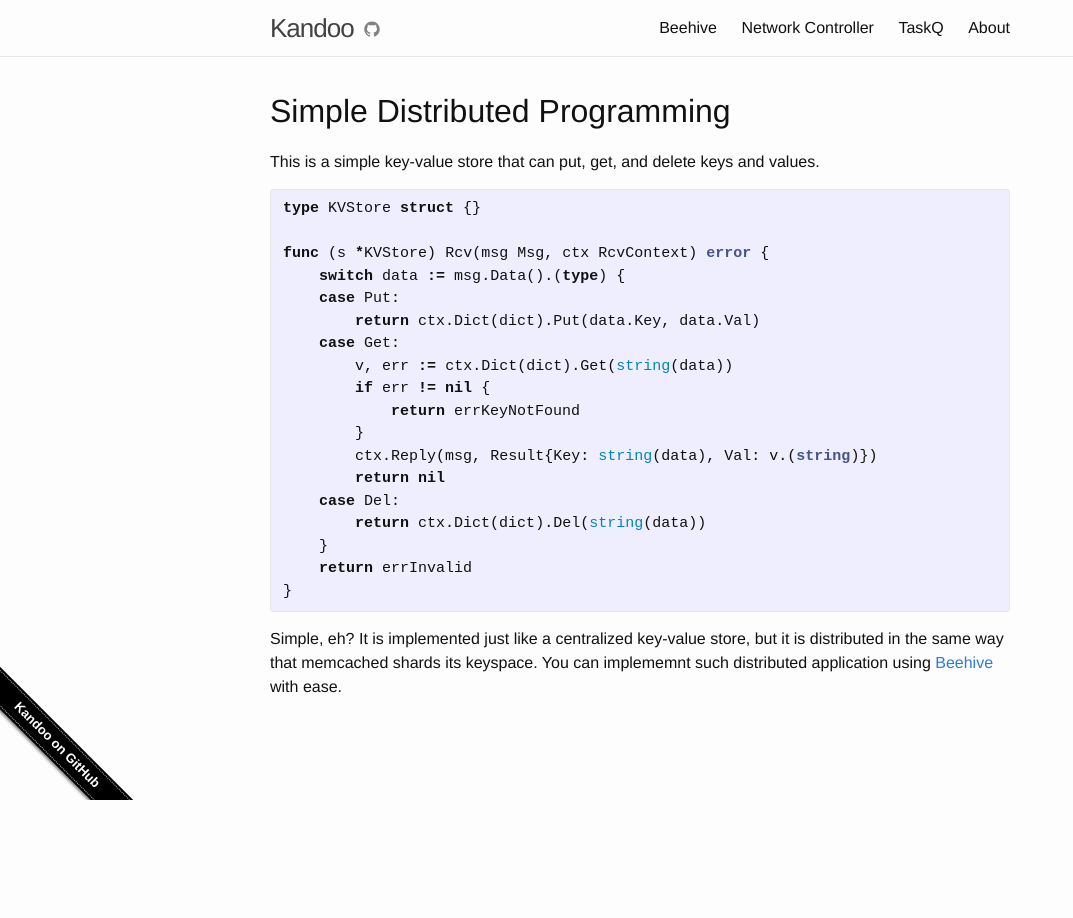
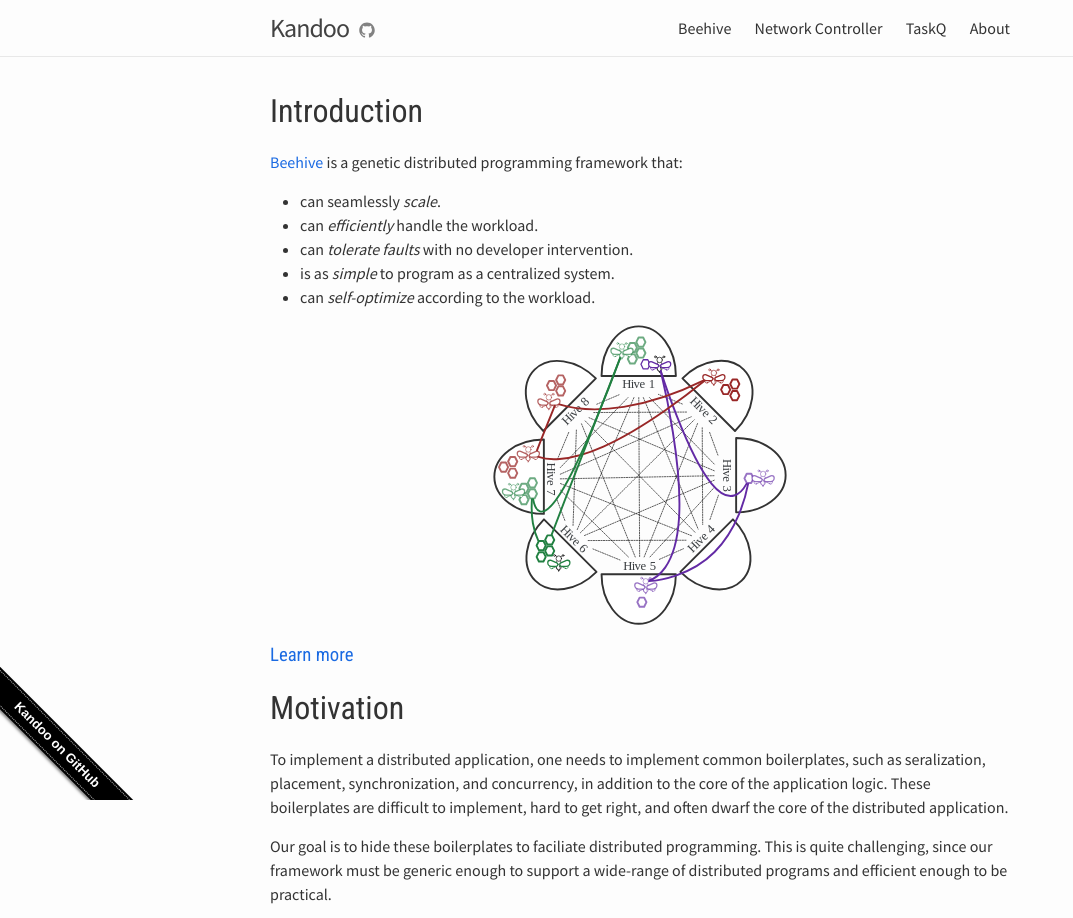
Before and after one commit to kandoo/kandoo.github.io, a plain HTML site: page index.html in a window 1280 px wide. Shown: the top 918 px of the page, without its empty margins (0-1073 px from the left). Before the commit the page ends 800 px from the top, so only its background shows below. Drawn offline with Linux system fonts and the light colour scheme.

Commit message:
Add text to the homepage

```diff
--- a/css/main.css
+++ b/css/main.css
@@ -11,11 +11,11 @@ dl, dd, ol, ul, figure {
  * Basic styling
  */
 body {
-  font-family: Helvetica, Arial, sans-serif;
+  font-family: "Source Sans Pro", Helvetica, Arial, sans-serif;
   font-size: 16px;
   line-height: 1.5;
-  font-weight: 300;
-  color: #111;
+  font-weight: 400;
+  color: #333;
   background-color: #fdfdfd;
   -webkit-text-size-adjust: 100%; }
 
@@ -58,18 +58,19 @@ li > ol {
  * Headings
  */
 h1, h2, h3, h4, h5, h6 {
-  font-weight: 300; }
+  font-weight: 400;
+  font-family: "Roboto Condensed", Helvetica, Arial, sans-serif; }
 
 /**
  * Links
  */
 a {
-  color: #2a7ae2;
+  color: #1a6ae2;
   text-decoration: none; }
   a:visited {
-    color: #1756a9; }
+    color: #124a9d; }
   a:hover {
-    color: #111;
+    color: #333;
     text-decoration: underline; }
 
 /**
@@ -90,7 +91,7 @@ blockquote {
  */
 pre,
 code {
-  font-size: 15px;
+  font-size: 14px;
   border: 1px solid #e8e8e8;
   border-radius: 3px;
   background-color: #eef; }
@@ -173,7 +174,7 @@ pre {
   .site-nav .menu-icon {
     display: none; }
   .site-nav .page-link {
-    color: #111;
+    color: #333;
     line-height: 1.5; }
     .site-nav .page-link:not(:first-child) {
       margin-left: 20px; }
--- a/feed.xml
+++ b/feed.xml
@@ -5,8 +5,8 @@
     <description>An effort to simplify distributed programming.</description>
     <link>http://kandoo.github.io/</link>
     <atom:link href="http://kandoo.github.io/feed.xml" rel="self" type="application/rss+xml"/>
-    <pubDate>Thu, 01 Oct 2015 22:39:55 -0400</pubDate>
-    <lastBuildDate>Thu, 01 Oct 2015 22:39:55 -0400</lastBuildDate>
+    <pubDate>Sat, 03 Oct 2015 19:43:13 -0400</pubDate>
+    <lastBuildDate>Sat, 03 Oct 2015 19:43:13 -0400</lastBuildDate>
     <generator>Jekyll v2.4.0</generator>
 
       <item>
--- a/index.html
+++ b/index.html
@@ -8,10 +8,11 @@
   <title>Kandoo</title>
   <meta name="description" content="An effort to simplify distributed programming.">
 	<meta name="keywords" context="distributed systems,openflow,SDN,go,golang">
-  <link rel="stylesheet" href="/css/main.css">
   <link rel="canonical" href="http://kandoo.github.io/">
   <link rel="alternate" type="application/rss+xml" title="Kandoo" href="http://kandoo.github.io/feed.xml" />
-
+	<link href='https://fonts.googleapis.com/css?family=Source+Sans+Pro:400' rel='stylesheet' type='text/css'>
+	<link href='https://fonts.googleapis.com/css?family=Roboto+Condensed:400' rel='stylesheet' type='text/css'>
+	<link rel="stylesheet" href="/css/main.css">
 	<link rel="stylesheet" href="/css/gh-fork-ribbon.css" />
 	<!--[if lt IE 9]>
 		<link rel="stylesheet" href="/css/gh-fork-ribbon.ie.css" />
@@ -79,9 +80,46 @@
 
     <div class="page-content">
       <div class="wrapper">
-        <h1 id="simple-distributed-programming">Simple Distributed Programming</h1>
+        <h1 id="introduction">Introduction</h1>
 
-<p>This is a simple key-value store that can put, get, and delete keys and values.</p>
+<p><a href="/beehive">Beehive</a> is a genetic distributed programming framework that:</p>
+
+<ul>
+<li>can seamlessly <em>scale</em>.</li>
+<li>can <em>efficiently</em> handle the workload.</li>
+<li>can <em>tolerate faults</em> with no developer intervention.</li>
+<li>is as <em>simple</em> to program as a centralized system. </li>
+<li>can <em>self-optimize</em> according to the workload.</li>
+</ul>
+
+<p><center>
+<img src="/img/beehive.svg" width="40%">
+</center></p>
+
+<h3 id="learn-more"><a href="/beehive">Learn more</a></h3>
+
+<h1 id="motivation">Motivation</h1>
+
+<p>To implement a distributed application, one needs to implement common
+boilerplates, such as seralization, placement, synchronization, and concurrency,
+in addition to the core of the application logic. These boilerplates are
+difficult to implement, hard to get right, and often dwarf the core of the
+distributed application.</p>
+
+<p>Our goal is to hide these boilerplates to faciliate distributed programming.
+This is quite challenging, since our framework must be generic enough to
+support a wide-range of distributed programs and efficient enough to be
+practical.</p>
+
+<p><center>
+<img src="/img/motivation.svg" width="60%">
+</center></p>
+
+<h3 id="learn-more"><a href="/beehive">Learn more</a></h3>
+
+<h1 id="example">Example</h1>
+
+<p>This is a sample key-value store that can put, get, and delete keys and values:</p>
 <div class="highlight"><pre><code class="language-go" data-lang="go"><span class="kd">type</span> <span class="nx">KVStore</span> <span class="kd">struct</span> <span class="p">{}</span>
 
 <span class="kd">func</span> <span class="p">(</span><span class="nx">s</span> <span class="o">*</span><span class="nx">KVStore</span><span class="p">)</span> <span class="nx">Rcv</span><span class="p">(</span><span class="nx">msg</span> <span class="nx">Msg</span><span class="p">,</span> <span class="nx">ctx</span> <span class="nx">RcvContext</span><span class="p">)</span> <span class="kt">error</span> <span class="p">{</span>
@@ -101,10 +139,13 @@
     <span class="k">return</span> <span class="nx">errInvalid</span>
 <span class="p">}</span>
 </code></pre></div>
-<p>Simple, eh?
-It is implemented just like a centralized key-value store, but it is
-distributed in the same way that memcached shards its keyspace. You can
-implememnt such distributed application using <a href="/beehive">Beehive</a> with ease.</p>
+<p>Simple, eh?</p>
+
+<p>This application is implemented just like a centralized key-value store, yet is
+distributed in the same way that memcached shards its keyspace. It can handle
+more than 100k Puts per bucket per second with 5x replication.</p>
+
+<h3 id="learn-more"><a href="/beehive">Learn more</a></h3>
 
       </div>
     </div>
@@ -115,6 +156,17 @@ implememnt such distributed application using <a href="/beehive">Beehive</a> wit
 		</div>
 </div>
 
+<script>
+  (function(i,s,o,g,r,a,m){i['GoogleAnalyticsObject']=r;i[r]=i[r]||function(){
+		  (i[r].q=i[r].q||[]).push(arguments)},i[r].l=1*new Date();a=s.createElement(o),
+	  m=s.getElementsByTagName(o)[0];a.async=1;a.src=g;m.parentNode.insertBefore(a,m)
+			  })(window,document,'script','//www.google-analytics.com/analytics.js','ga');
+
+  ga('create', 'UA-65205825-1', 'auto');
+	  ga('send', 'pageview');
+
+</script>
+
 
   </body>
 
```
Also changed, not shown: about/index.html (+14 -2 lines), beehive/index.html (+14 -2 lines), netctrl/index.html (+14 -2 lines), taskq/index.html (+14 -2 lines), img/beehive.svg (added), img/motivation.svg (added).
